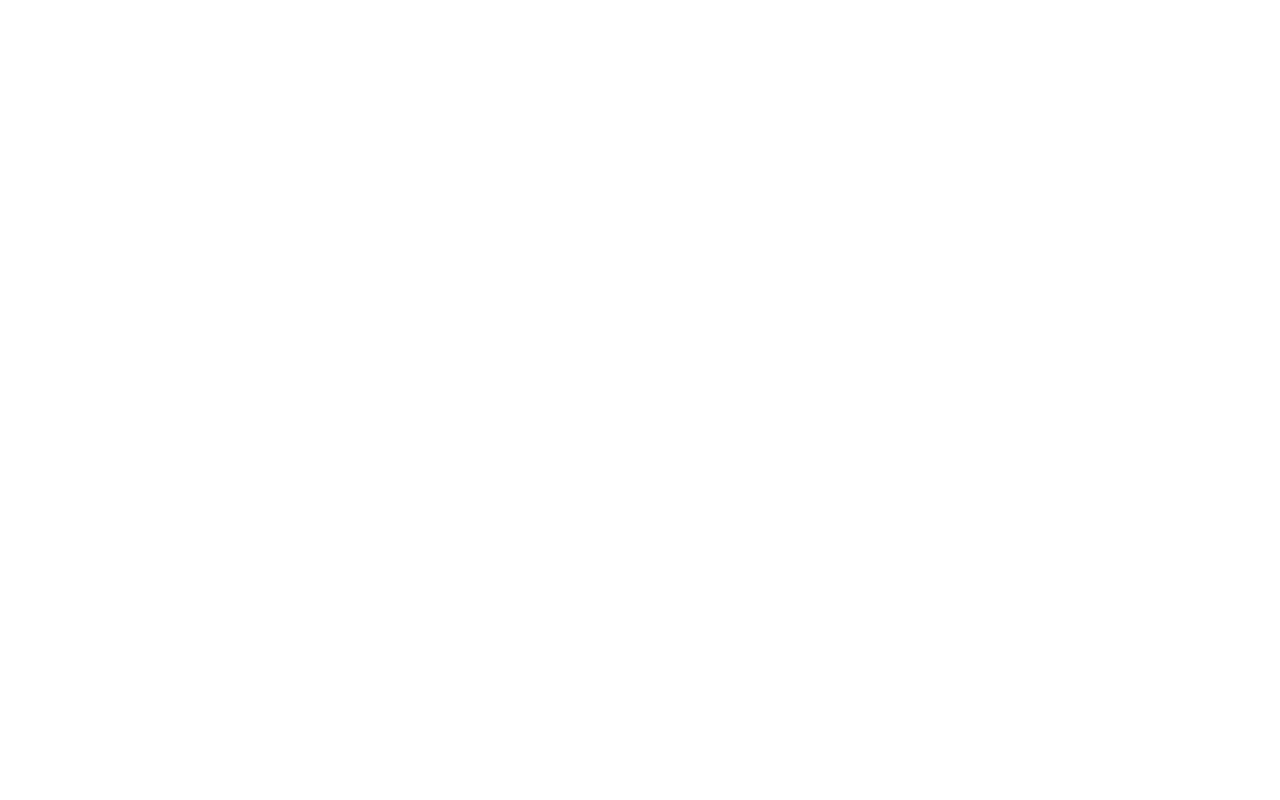
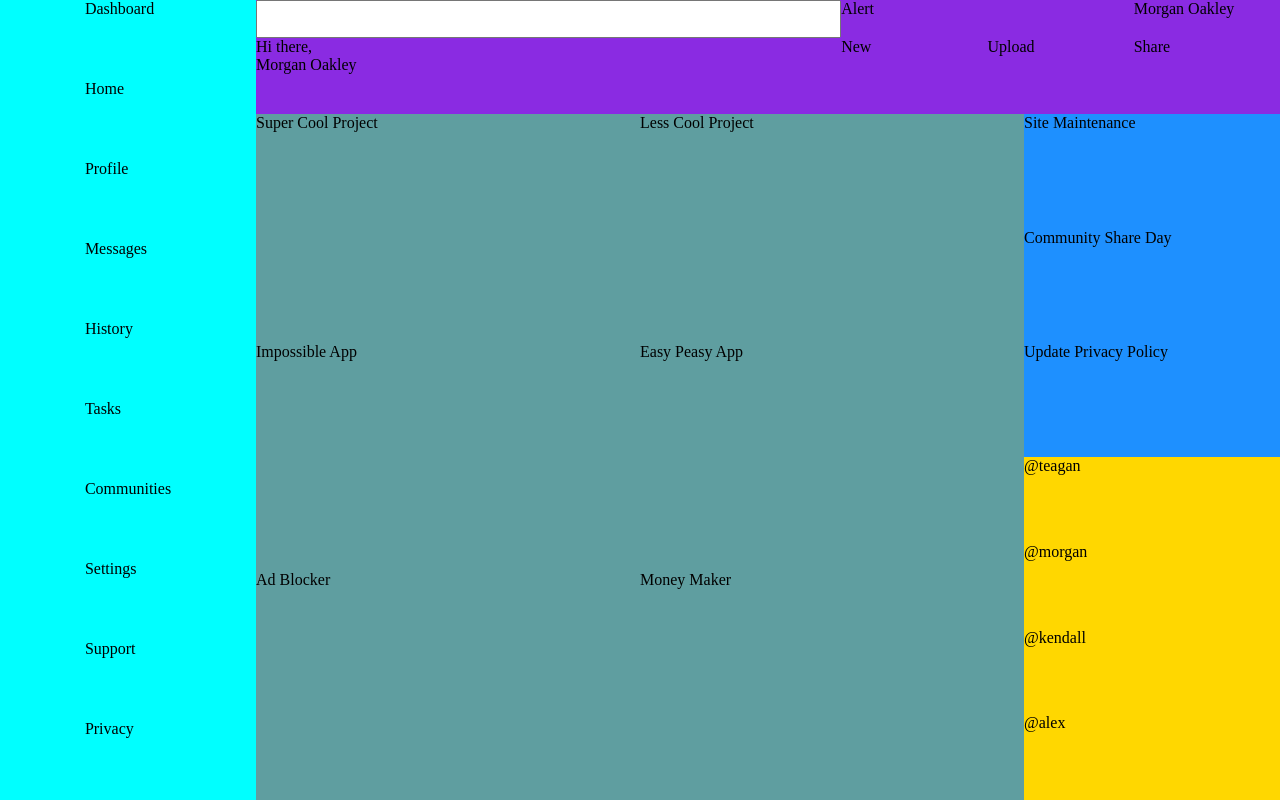
Before and after one commit to jjdavenport/odin-admin-dashboard, a plain HTML site: page index.html in a window 1280 px wide. Drawn offline with Linux system fonts and the light colour scheme.

Commit message:
Initial Layout

```diff
--- a/index.html
+++ b/index.html
@@ -8,12 +8,49 @@
 </head>
 <body>
     <div class="container">
-        <div class="sidebar"></div>
-        <div class="nav"></div>
+        <div class="sidebar">
+            <div class="logo">Dashboard</div>
+            <div class="nav">Home</div>
+            <div class="nav">Profile</div>
+            <div class="nav">Messages</div>
+            <div class="nav">History</div>
+            <div class="nav">Tasks</div>
+            <div class="nav">Communities</div>
+            <div class="nav">Settings</div>
+            <div class="nav">Support</div>
+            <div class="nav">Privacy</div>
+        </div>
+        <div class="top">
+            <input id="search" type="search">
+            <a id="alert">Alert</a>
+            <p id="name">Morgan Oakley</p>
+            <p id="welcome">Hi there, </br>
+                Morgan Oakley
+            </p>
+            <a id="new">New</a>
+            <a id="upload">Upload</a>
+            <a id="share">Share</a>
+        </div>
         <div class="main">
-            <div class="projects"></div>
-            <div class="announcements"></div>
-            <div class="trending"></div>
+            <div class="projects">
+                <div class="project">Super Cool Project</div>
+                <div class="project">Less Cool Project</div>
+                <div class="project">Impossible App</div>
+                <div class="project">Easy Peasy App</div>
+                <div class="project">Ad Blocker</div>
+                <div class="project">Money Maker</div>
+            </div>
+            <div class="announcements">
+                <div class="announcement">Site Maintenance</div>
+                <div class="announcement">Community Share Day</div>
+                <div class="announcement">Update Privacy Policy</div>
+            </div>
+            <div class="trending">
+                <div class="trend">@teagan</div>
+                <div class="trend">@morgan</div>
+                <div class="trend">@kendall</div>
+                <div class="trend">@alex</div>
+            </div>
         </div>
     </div>
 </body>
--- a/style.css
+++ b/style.css
@@ -0,0 +1,96 @@
+* {
+    padding: 0%;
+    margin: 0%;
+}
+
+.container {
+    display: grid;
+    grid-template-columns: 1fr 4fr;
+    grid-template-rows: 1fr 6fr;
+    height: 100vh;
+    width: 100vw;
+}
+
+.sidebar {
+    background-color: aqua;
+    height: 100vh;
+    grid-column: 1 / 2;
+    grid-row: 1 / 3;
+    display: grid;
+    grid-template-rows: repeat(10, 1fr);
+    justify-content: center;
+}
+
+.logo {
+}
+
+.top {
+    grid-row: 1 / 1;
+    grid-column: 2 / 2;
+    background-color: blueviolet;
+    display: grid;
+    grid-template-columns: 4fr 1fr 1fr 1fr;
+    grid-template-rows: 1fr 2fr;
+}
+
+#search {
+    grid-row: 2 / 1;
+    grid-column: 2 / 1;
+}
+
+#name {
+    grid-column: 4 / 4;
+    grid-row: 1 / 1;
+}
+
+#welcome {
+    grid-column: 1 / 1;
+    grid-row: 2 / 2;
+}
+
+#new {
+    grid-column: 2 / 2;
+    grid-row: 2 / 2;
+}
+
+#upload {
+    grid-column: 3 / 3;
+    grid-row: 2 / 2;
+}
+
+#share {
+    grid-column: 4 / 4;
+    grid-row: 2 / 2;
+}
+
+.main {
+    background-color: dodgerblue;
+    display: grid;
+    grid-row: 2 / 3;
+    grid-column: 2 / 2;
+    grid-template-columns: 3fr 1fr;
+    grid-template-rows: 3fr 3fr;
+}
+
+.projects {
+    grid-row: 1 / 3;
+    display: grid;
+    grid-template-columns: 1fr 1fr;
+    grid-template-rows: 1fr 1fr 1fr;
+    background-color: cadetblue;
+}
+
+.trending {
+    background-color: gold;
+    grid-row: 2 / 3;
+}
+
+.announcements {
+    display: grid;
+    grid-template-rows: 1fr 1fr 1fr;
+}
+
+.trending {
+    display: grid;
+    grid-template-rows: repeat(4, 1fr);
+}
```
